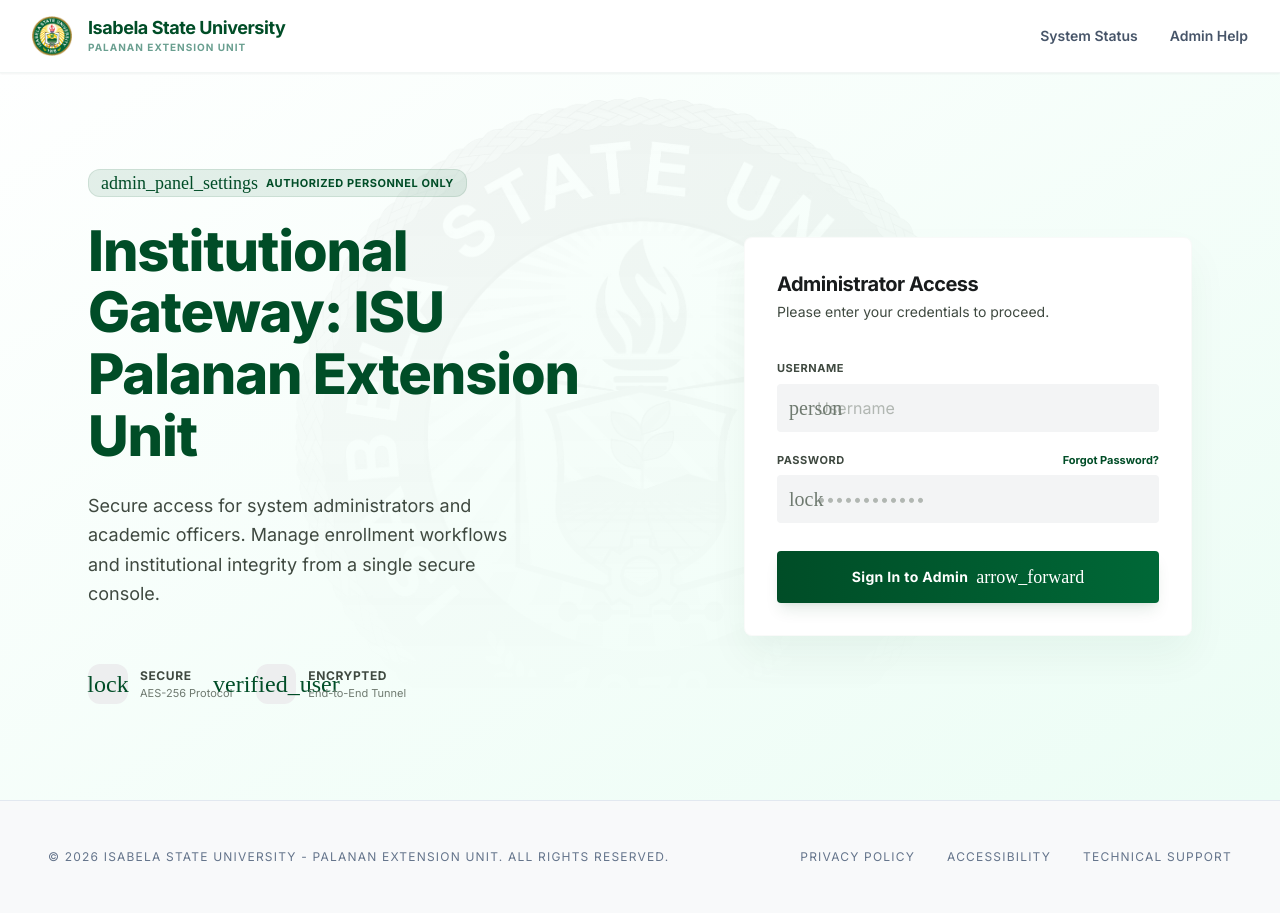
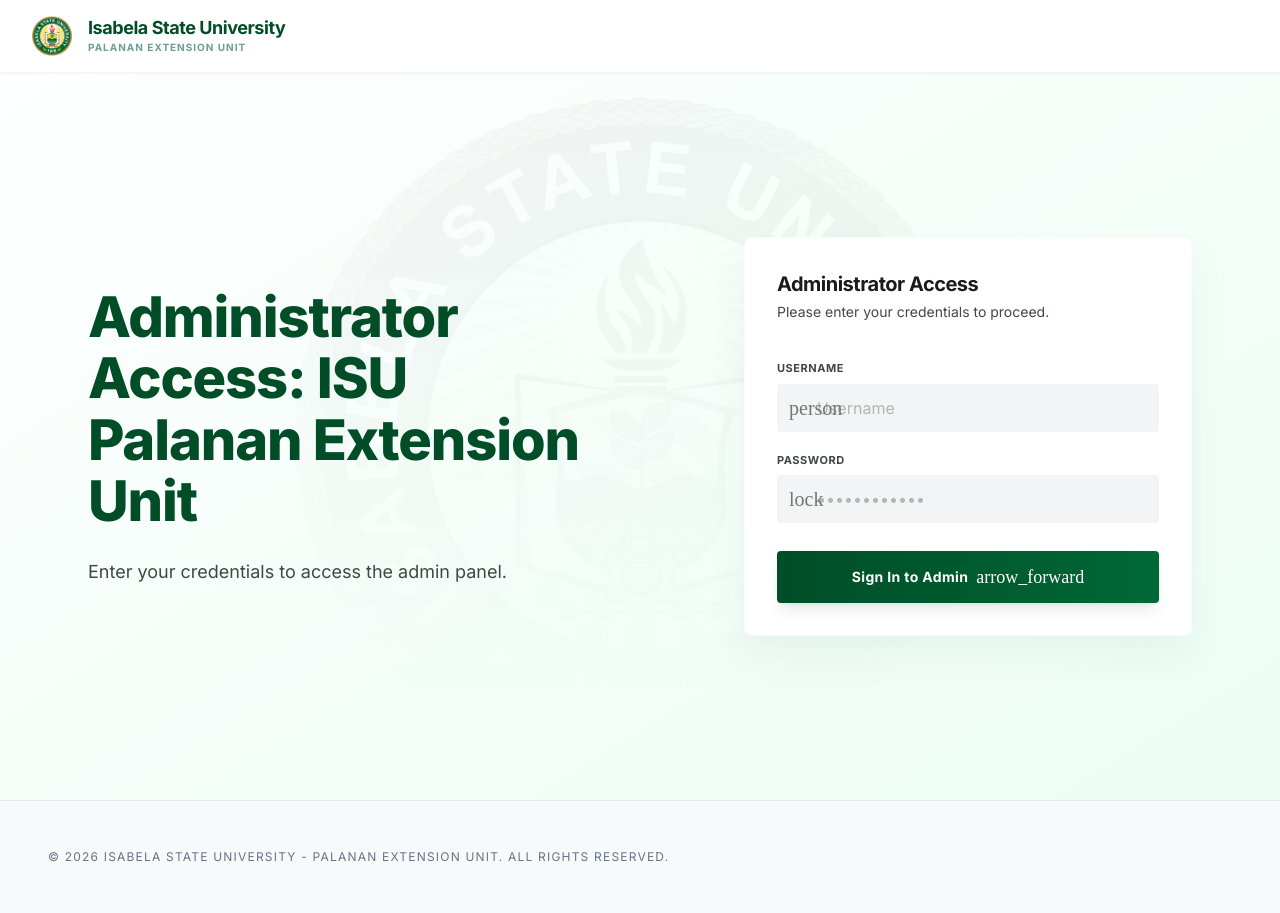
Before and after one commit to WWH16/CCAT, a Django app: page / in a window 1280 px wide. Run offline with Django 5.2, Linux system fonts and the light colour scheme; some web fonts are replaced.

Commit message:
removed unncessary texts and icons

```diff
--- a/CCAT/ccat_admin/templates/ccat_admin/login.html
+++ b/CCAT/ccat_admin/templates/ccat_admin/login.html
@@ -144,12 +144,6 @@ body::before {
           </div>
         </div>
         <div class="hidden md:flex items-center gap-8">
-          <a class="text-slate-600 transition-colors duration-200 ease-out font-semibold text-sm hover:text-primary" href="#">
-            System Status
-          </a>
-          <a class="text-slate-600 transition-colors duration-200 ease-out font-semibold text-sm hover:text-primary" href="#">
-            Admin Help
-          </a>
         </div>
       </div>
     </nav>
@@ -163,69 +157,14 @@ body::before {
       >
         <!-- Hero Typography -->
         <div class="space-y-6">
-          <div
-            class="inline-flex items-center gap-2 px-3 py-1 bg-primary-container/10 text-primary rounded-full border border-primary/10"
-          >
-            <span class="material-symbols-outlined text-[18px]"
-              >admin_panel_settings</span
-            >
-            <span class="text-[11px] font-bold tracking-[0.05em] uppercase"
-              >Authorized Personnel Only</span
-            >
-          </div>
           <h1
             class="text-[2.75rem] md:text-[3.5rem] font-extrabold text-primary leading-[1.1] tracking-[-0.02em]"
           >
-            Institutional Gateway: ISU Palanan Extension Unit
+            Administrator Access: ISU Palanan Extension Unit
           </h1>
           <p class="text-lg text-on-surface-variant max-w-md leading-relaxed">
-            Secure access for system administrators and academic officers.
-            Manage enrollment workflows and institutional integrity from a
-            single secure console.
+            Enter your credentials to access the admin panel.
           </p>
-          <!-- Trust Badges -->
-          <div class="pt-8 flex flex-wrap gap-6 items-center">
-            <div class="flex items-center gap-3">
-              <div
-                class="w-10 h-10 rounded-full bg-surface-container flex items-center justify-center text-primary"
-              >
-                <span
-                  class="material-symbols-outlined"
-                  data-icon="lock"
-                  style="font-variation-settings: &quot;FILL&quot; 1"
-                  >lock</span
-                >
-              </div>
-              <div>
-                <p
-                  class="text-[12px] font-bold uppercase tracking-wider text-on-surface-variant"
-                >
-                  Secure
-                </p>
-                <p class="text-[11px] text-outline">AES-256 Protocol</p>
-              </div>
-            </div>
-            <div class="flex items-center gap-3">
-              <div
-                class="w-10 h-10 rounded-full bg-surface-container flex items-center justify-center text-primary"
-              >
-                <span
-                  class="material-symbols-outlined"
-                  data-icon="verified_user"
-                  style="font-variation-settings: &quot;FILL&quot; 1"
-                  >verified_user</span
-                >
-              </div>
-              <div>
-                <p
-                  class="text-[12px] font-bold uppercase tracking-wider text-on-surface-variant"
-                >
-                  Encrypted
-                </p>
-                <p class="text-[11px] text-outline">End-to-End Tunnel</p>
-              </div>
-            </div>
-          </div>
         </div>
         <!-- Login Card -->
         <div class="flex justify-center lg:justify-end">
@@ -254,7 +193,6 @@ body::before {
                     <div class="space-y-1.5">
                         <div class="flex justify-between items-center">
                             <label class="text-[11px] font-bold uppercase tracking-[0.05em] text-on-surface-variant">Password</label>
-                            <a class="text-[11px] font-bold text-primary hover:underline" href="#">Forgot Password?</a>
                         </div>
                         <div class="relative group">
                             <div class="absolute inset-y-0 left-0 pl-3 flex items-center pointer-events-none text-outline group-focus-within:text-primary transition-colors">
@@ -292,23 +230,6 @@ body::before {
           © {% now "Y" %} Isabela State University - Palanan Extension Unit. All Rights
           Reserved.
         </p>
-        <div class="flex gap-8 mt-6 md:mt-0">
-          <a
-            class="text-xs font-['Inter'] tracking-widest uppercase text-slate-500 dark:hover:text-emerald-400 transition-all ease-in-out duration-150 hover:text-primary"
-            href="#"
-            >Privacy Policy</a
-          >
-          <a
-            class="text-xs font-['Inter'] tracking-widest uppercase text-slate-500 dark:hover:text-emerald-400 transition-all ease-in-out duration-150 hover:text-primary"
-            href="#"
-            >Accessibility</a
-          >
-          <a
-            class="text-xs font-['Inter'] tracking-widest uppercase text-slate-500 dark:hover:text-emerald-400 transition-all ease-in-out duration-150 hover:text-primary"
-            href="#"
-            >Technical Support</a
-          >
-        </div>
       </div>
     </footer>
   </body>
```
